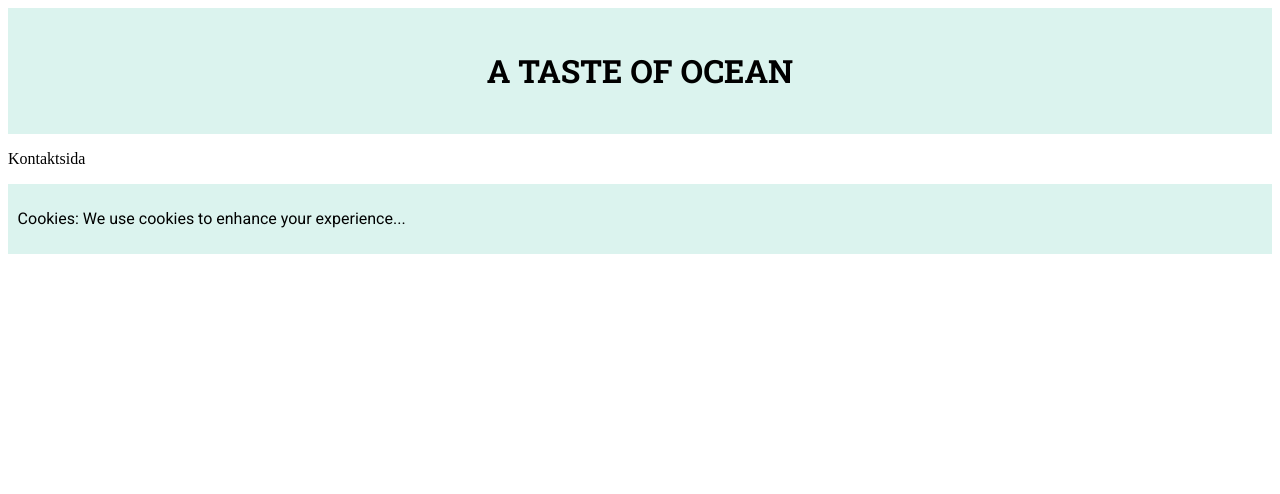
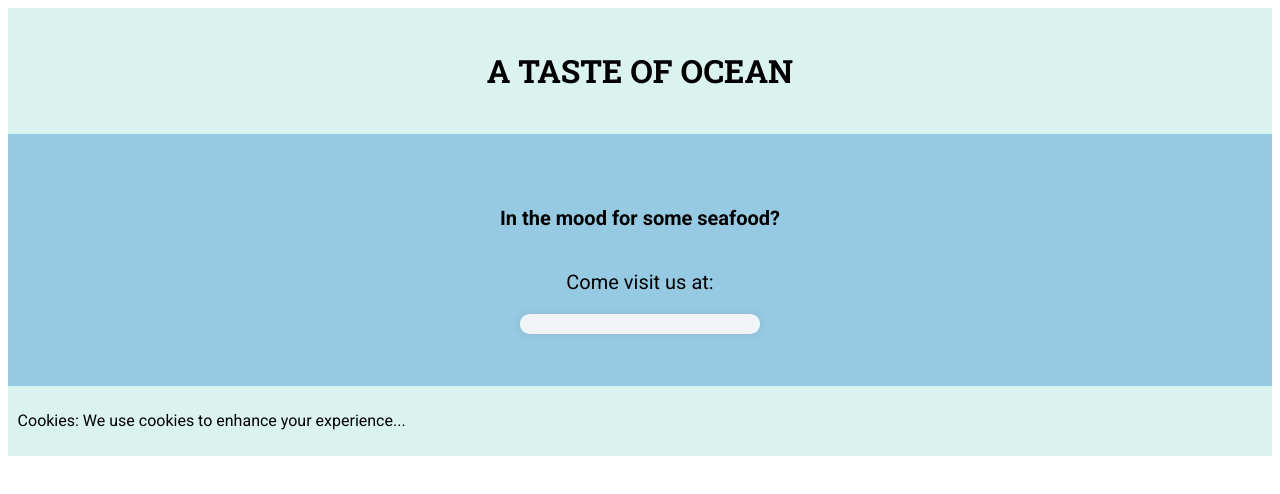
Before and after one commit to c-ridesjo/restaurant-hcj, a React (Vite) app: page /contact in a window 1280 px wide. Shown: the top 494 px of the page. Built offline with nearby package versions, Linux system fonts and the light colour scheme; no server answers.

Commit message:
Add contact page with restaurant info

```diff
--- a/src/components/Layout.tsx
+++ b/src/components/Layout.tsx
@@ -2,14 +2,15 @@ import React from 'react';
 import { Footer } from './Footer';
 import { Outlet } from 'react-router-dom';
 import { Header } from './Header';
+import { Main } from './styled/Main';
 
 const Layout: React.FC = () => {
   return (
     <>
       <Header></Header>
-      <main>
+      <Main>
         <Outlet></Outlet>
-      </main>
+      </Main>
       <Footer></Footer>
     </>
   )
--- a/src/components/pages/Contact.tsx
+++ b/src/components/pages/Contact.tsx
@@ -1,7 +1,32 @@
+import { useEffect, useState } from "react";
+import { getRestaurant } from "../../services/RestaurantService";
+import { IRestaurant } from "../../models/IRestaurant";
+import { CenteredWrapper, ContactWrapper } from "../styled/Wrappers";
+
 export const Contact = () => {
+	const [restaurant, setRestaurant] = useState<IRestaurant>({
+		id: '',
+		name: '',
+		address: '',
+		zip: '',
+		city: ''
+	});
+
+	useEffect(() => {
+		const getData = async () => {
+			setRestaurant(await getRestaurant());
+		}
+		getData();
+	}, []);
+
 	return (
-		<>
-			<p>Kontaktsida</p>
-		</>
+		<CenteredWrapper>
+			<p><strong>In the mood for some seafood?</strong></p>
+			<p>Come visit us at:</p>
+			<ContactWrapper>
+			<p>{restaurant.address}</p>
+			<p>{restaurant.zip} {restaurant.city}</p>
+			</ContactWrapper>
+		</CenteredWrapper>
 	);
 };
--- a/src/components/styled/Wrappers.tsx
+++ b/src/components/styled/Wrappers.tsx
@@ -9,11 +9,25 @@ export const Wrapper = styled.div`
   padding: 1.25rem;
 `;
 
+export const CenteredWrapper = styled.div`
+  display: flex;
+  flex-direction: column;
+  align-items: center;
+  padding: 2rem;
+`;
+
 export const ContentWrapper = styled.div`
   width: 100%;
   max-width: 75rem;
   background-color: #ffffff;
   padding: 1.25rem;
+  box-shadow: 0px 0px 10px rgba(0, 0, 0, 0.1);
+  border-radius: 0.6rem;
+`;
+
+export const ContactWrapper = styled.div`
+  width: 15rem;
+  background-color: #f0f4f6;
   box-shadow: 0px 0px 10px rgba(0, 0, 0, 0.1);
   border-radius: 0.6rem;
 `;
--- /dev/null
+++ b/src/models/IRestaurant.ts
@@ -0,0 +1,7 @@
+export interface IRestaurant {
+	id: string;
+  name: string;
+  address: string;
+  zip: string;
+  city: string;
+}
--- a/src/services/RestaurantService.ts
+++ b/src/services/RestaurantService.ts
@@ -1,4 +1,5 @@
 import { IBooking } from '../models/IBookings';
+import { IRestaurant } from '../models/IRestaurant';
 import { get } from './ServiceBase';
 
 export const getBookings = async () => {
@@ -8,5 +9,6 @@ export const getBookings = async () => {
 };
 
 export const getRestaurant = async () => {
-	return await get('restaurant/' + import.meta.env.VITE_RESTAURANT_ID);
+	const response = await get<IRestaurant[]>('restaurant/' + import.meta.env.VITE_RESTAURANT_ID);
+	return response[0];
 };
```
